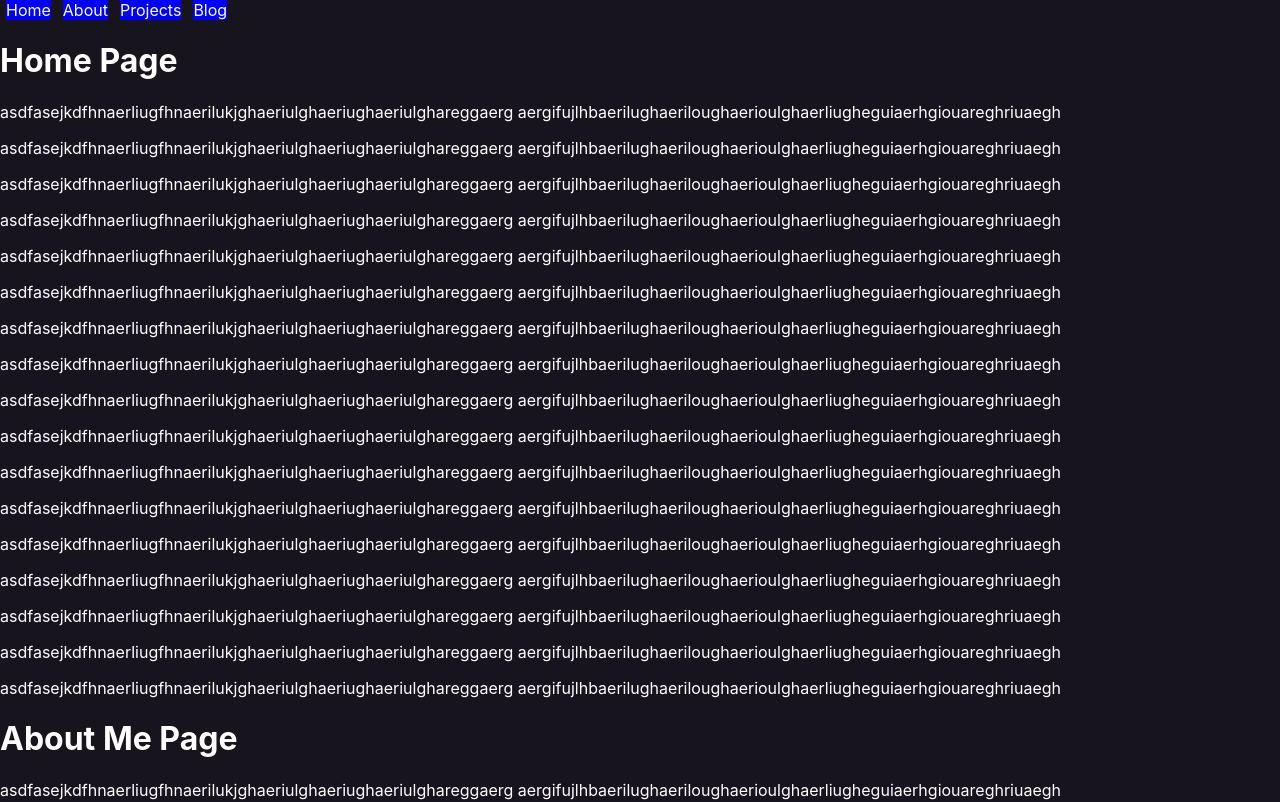
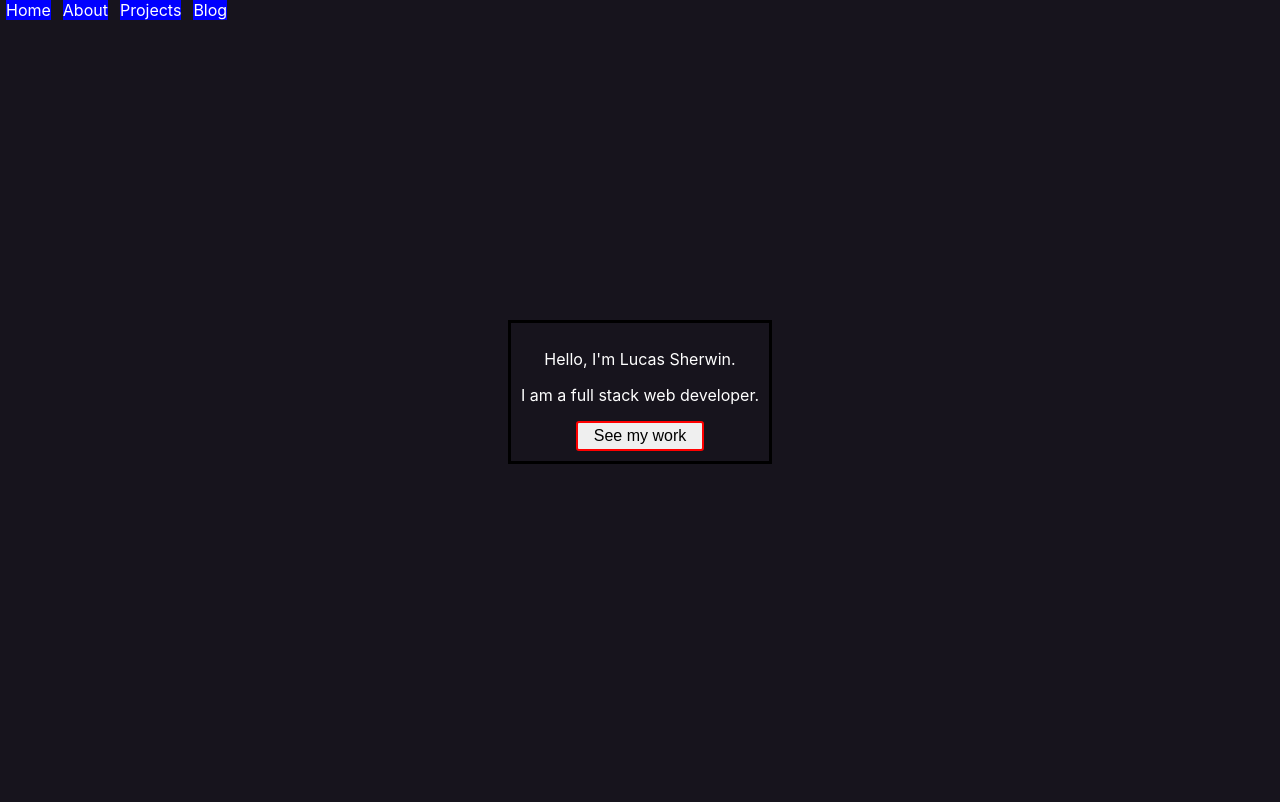
Before and after one commit to lucassherwin/lucas-portfolio, a React (Create React App) app: page / in a window 1280 px wide. Shown: the top 802 px of the page. Built offline with nearby package versions, Linux system fonts and the light colour scheme.

Commit message:
added styled components and started creating content

```diff
--- a/package.json
+++ b/package.json
@@ -11,6 +11,7 @@
     "react-router-dom": "^5.2.0",
     "react-scripts": "4.0.0",
     "react-scroll": "^1.8.1",
+    "styled-components": "^5.2.1",
     "web-vitals": "^0.2.4"
   },
   "scripts": {
--- a/src/components/About.js
+++ b/src/components/About.js
@@ -3,7 +3,7 @@ import React from 'react'
 export default function About() {
     return (
         <div id='about'>
-            <h1>About Me Page</h1>
+            <h1>About</h1>
             <p>
                 asdfasejkdfhnaerliugfhnaerilukjghaeriulghaeriughaeriulghareggaerg
                 aergifujlhbaerilughaeriloughaerioulghaerliugheguiaerhgiouareghriuaegh
--- a/src/components/Home.js
+++ b/src/components/Home.js
@@ -1,61 +1,39 @@
 import React from 'react'
+import styled from 'styled-components';
+import { scroller } from "react-scroll";
 
 export default function Home() {
+    const Home = styled.div`
+        height: 100vh;
+        display: flex;
+        text-align: center;
+        justify-content: center;
+        vertical-align: middle;
+    `;
+
+    const Welcome = styled.div`
+        position: absolute;
+        top: 40%;
+        border: 3px solid black;
+        padding: 10px
+    `;
+
+    const Button = styled.button`
+        font-size: 1em;
+        padding: 0.25em 1em;
+        border: 2px solid red;
+        border-radius: 3px;
+    `;
+
     return (
-        <div id='home'>
-            <h1>Home Page</h1>
-            <p>
-                asdfasejkdfhnaerliugfhnaerilukjghaeriulghaeriughaeriulghareggaerg
-                aergifujlhbaerilughaeriloughaerioulghaerliugheguiaerhgiouareghriuaegh
-            </p><p>
-                asdfasejkdfhnaerliugfhnaerilukjghaeriulghaeriughaeriulghareggaerg
-                aergifujlhbaerilughaeriloughaerioulghaerliugheguiaerhgiouareghriuaegh
-            </p><p>
-                asdfasejkdfhnaerliugfhnaerilukjghaeriulghaeriughaeriulghareggaerg
-                aergifujlhbaerilughaeriloughaerioulghaerliugheguiaerhgiouareghriuaegh
-            </p><p>
-                asdfasejkdfhnaerliugfhnaerilukjghaeriulghaeriughaeriulghareggaerg
-                aergifujlhbaerilughaeriloughaerioulghaerliugheguiaerhgiouareghriuaegh
-            </p><p>
-                asdfasejkdfhnaerliugfhnaerilukjghaeriulghaeriughaeriulghareggaerg
-                aergifujlhbaerilughaeriloughaerioulghaerliugheguiaerhgiouareghriuaegh
-            </p><p>
-                asdfasejkdfhnaerliugfhnaerilukjghaeriulghaeriughaeriulghareggaerg
-                aergifujlhbaerilughaeriloughaerioulghaerliugheguiaerhgiouareghriuaegh
-            </p><p>
-                asdfasejkdfhnaerliugfhnaerilukjghaeriulghaeriughaeriulghareggaerg
-                aergifujlhbaerilughaeriloughaerioulghaerliugheguiaerhgiouareghriuaegh
-            </p><p>
-                asdfasejkdfhnaerliugfhnaerilukjghaeriulghaeriughaeriulghareggaerg
-                aergifujlhbaerilughaeriloughaerioulghaerliugheguiaerhgiouareghriuaegh
-            </p><p>
-                asdfasejkdfhnaerliugfhnaerilukjghaeriulghaeriughaeriulghareggaerg
-                aergifujlhbaerilughaeriloughaerioulghaerliugheguiaerhgiouareghriuaegh
-            </p><p>
-                asdfasejkdfhnaerliugfhnaerilukjghaeriulghaeriughaeriulghareggaerg
-                aergifujlhbaerilughaeriloughaerioulghaerliugheguiaerhgiouareghriuaegh
-            </p><p>
-                asdfasejkdfhnaerliugfhnaerilukjghaeriulghaeriughaeriulghareggaerg
-                aergifujlhbaerilughaeriloughaerioulghaerliugheguiaerhgiouareghriuaegh
-            </p><p>
-                asdfasejkdfhnaerliugfhnaerilukjghaeriulghaeriughaeriulghareggaerg
-                aergifujlhbaerilughaeriloughaerioulghaerliugheguiaerhgiouareghriuaegh
-            </p><p>
-                asdfasejkdfhnaerliugfhnaerilukjghaeriulghaeriughaeriulghareggaerg
-                aergifujlhbaerilughaeriloughaerioulghaerliugheguiaerhgiouareghriuaegh
-            </p><p>
-                asdfasejkdfhnaerliugfhnaerilukjghaeriulghaeriughaeriulghareggaerg
-                aergifujlhbaerilughaeriloughaerioulghaerliugheguiaerhgiouareghriuaegh
-            </p><p>
-                asdfasejkdfhnaerliugfhnaerilukjghaeriulghaeriughaeriulghareggaerg
-                aergifujlhbaerilughaeriloughaerioulghaerliugheguiaerhgiouareghriuaegh
-            </p><p>
-                asdfasejkdfhnaerliugfhnaerilukjghaeriulghaeriughaeriulghareggaerg
-                aergifujlhbaerilughaeriloughaerioulghaerliugheguiaerhgiouareghriuaegh
-            </p><p>
-                asdfasejkdfhnaerliugfhnaerilukjghaeriulghaeriughaeriulghareggaerg
-                aergifujlhbaerilughaeriloughaerioulghaerliugheguiaerhgiouareghriuaegh
-            </p>
-        </div>
+        <Home id='home'>
+            <Welcome>
+                <p>
+                    Hello, I'm Lucas Sherwin.
+                </p>
+                <p>I am a full stack web developer.</p>
+                <Button onClick={() => scroller.scrollTo('about', {smooth: true, duration: 1000})}>See my work</Button>
+            </Welcome>
+        </Home>
     )
 }
--- a/src/components/Navbar.js
+++ b/src/components/Navbar.js
@@ -1,6 +1,6 @@
 import React from 'react';
-// import { NavLink } from 'react-router-dom';
 import { Link } from "react-scroll";
+import styled from 'styled-components';
 
 export default function Navbar() {
     const link = {
@@ -12,15 +12,17 @@ export default function Navbar() {
         color: 'white',
     }
 
+    const Navbar = styled.nav`
+        position: fixed;
+    `;
+
     return (
-        <nav className='navbar'>
-            <div className='nav-content'>
-                <Link activeClass='active' to="home" spy={true} style={link} smooth={true} duration={1000}>Home</Link>
-                <Link activeClass='active' to="about" spy={true} style={link} smooth={true} duration={1000}>About</Link>
-                <Link activeClass='active' to="projects" spy={true} style={link} smooth={true} duration={1000}>Projects</Link>
-                <Link activeClass='active' to="blog" spy={true} style={link} smooth={true} duration={1000}>Blog</Link>
-            </div>
-        </nav>
+        <Navbar className='navbar'>
+            <Link activeClass='active' to="home" spy={true} style={link} smooth={true} duration={1000}>Home</Link>
+            <Link activeClass='active' to="about" spy={true} style={link} smooth={true} duration={1000}>About</Link>
+            <Link activeClass='active' to="projects" spy={true} style={link} smooth={true} duration={1000}>Projects</Link>
+            <Link activeClass='active' to="blog" spy={true} style={link} smooth={true} duration={1000}>Blog</Link>
+        </Navbar>
     )
 }
 
```
Also changed, not shown: 1 other file (tests, documents, lock files or other folders).
